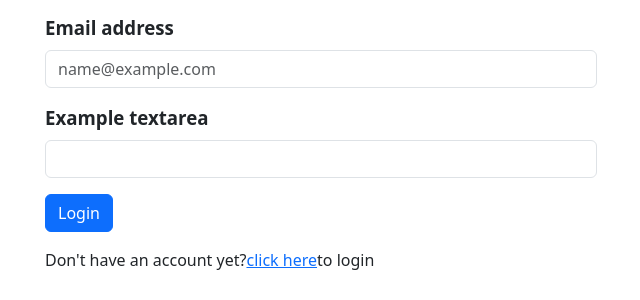
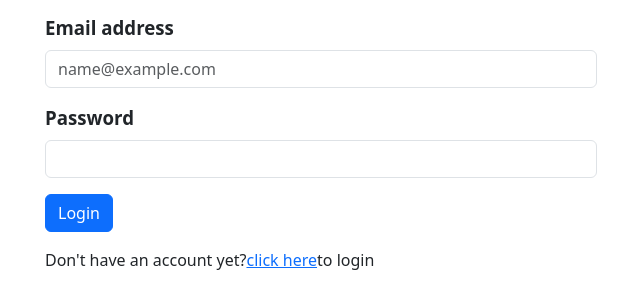
Before and after one commit to vineethp2023/school_website, a Django app: page /login/ in a window 1280 px wide. Shown: the part 338-638 px from the top of the page, without its empty margins (319-959 px from the left). Run offline with Django 4.2, Linux system fonts and the light colour scheme; some libraries are stand-ins or nearby versions.

Commit message:
Corrected a label in login form

```diff
--- a/templates/login.html
+++ b/templates/login.html
@@ -7,7 +7,7 @@
       <input type="email" class="form-control" name="email" placeholder="name@example.com">
     </div>
     <div class="mb-3">
-      <label for="exampleFormControlTextarea1" class="form-label">Example textarea</label>
+      <label for="exampleFormControlTextarea1" class="form-label">Password</label>
       <input type="password" class="form-control" name="password">
     </div>
   <div class="mb-3">
```
